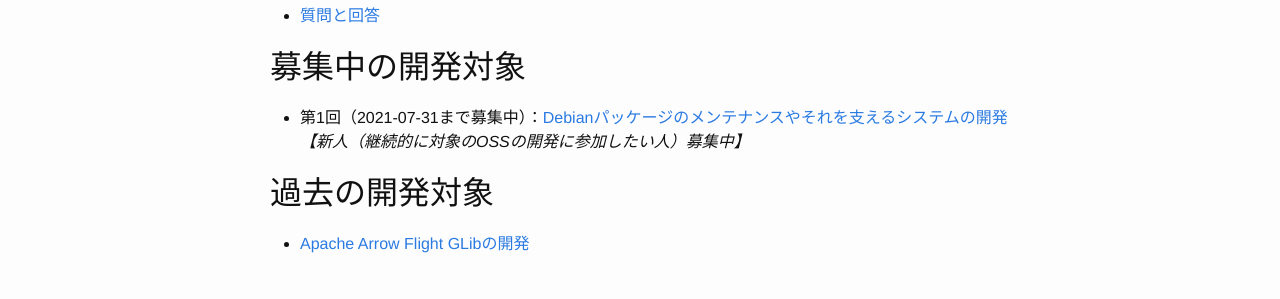
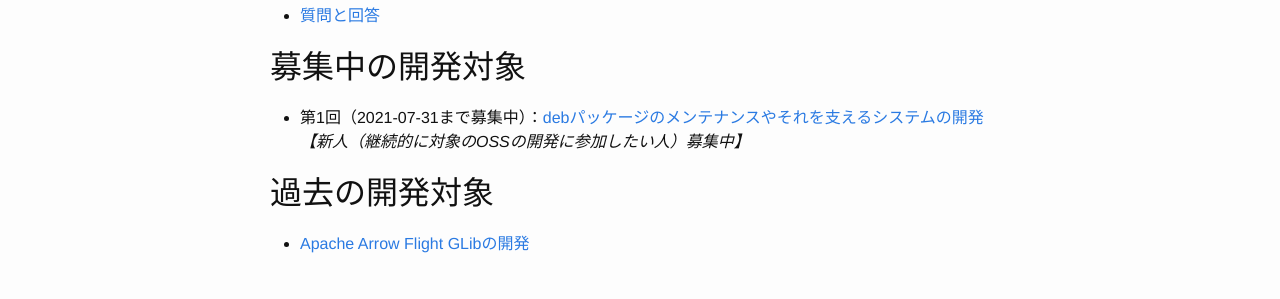
Before and after one commit to oss-gate/on-boarding, a Jekyll site: the page built from index.md, in a window 1280 px wide. Shown: the part 295-594 px from the top of the page. Built offline with Jekyll 4.4.1, drawn with Linux system fonts in a browser that asks for light colours; Markdown is read by kramdown in place of the engine named in the settings; comment, search, counter and statistics services are not loaded.

Commit message:
Update title for the kenhys's proposal

```diff
--- a/index.md
+++ b/index.md
@@ -11,7 +11,7 @@ OSS Gateオンボーディングはより深くOSS開発に取り組み始めた
 
 ## 募集中の開発対象
 
-  * 第1回（2021-07-31まで募集中）：[Debianパッケージのメンテナンスやそれを支えるシステムの開発]({{ site.baseurl }}{% link proposals/2021-08/kenhys-maintain-debian-packages/index.md %})*【新人（継続的に対象のOSSの開発に参加したい人）募集中】*
+  * 第1回（2021-07-31まで募集中）：[debパッケージのメンテナンスやそれを支えるシステムの開発]({{ site.baseurl }}{% link proposals/2021-08/kenhys-maintain-debian-packages/index.md %})*【新人（継続的に対象のOSSの開発に参加したい人）募集中】*
 
 ## 過去の開発対象
 
```
Also changed, not shown: proposals/2021-08/index.md (+1 -1 lines).
